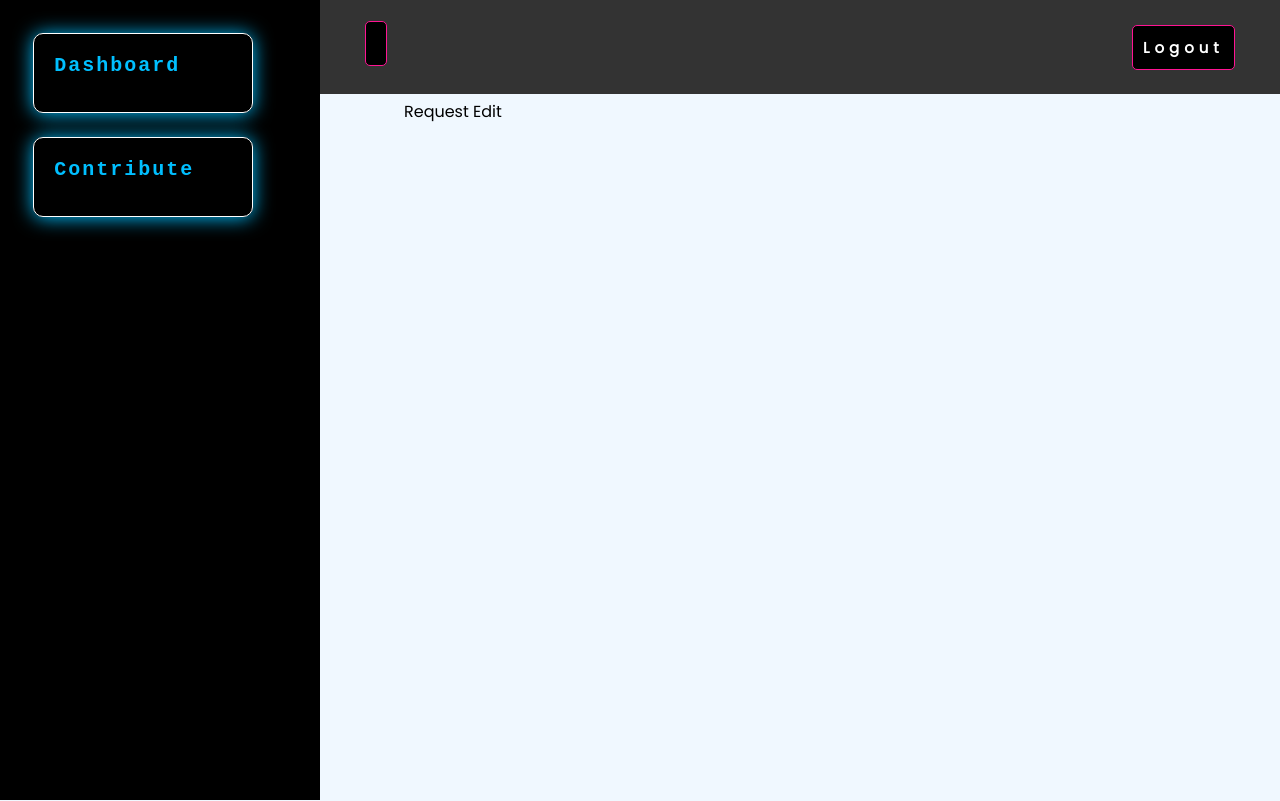
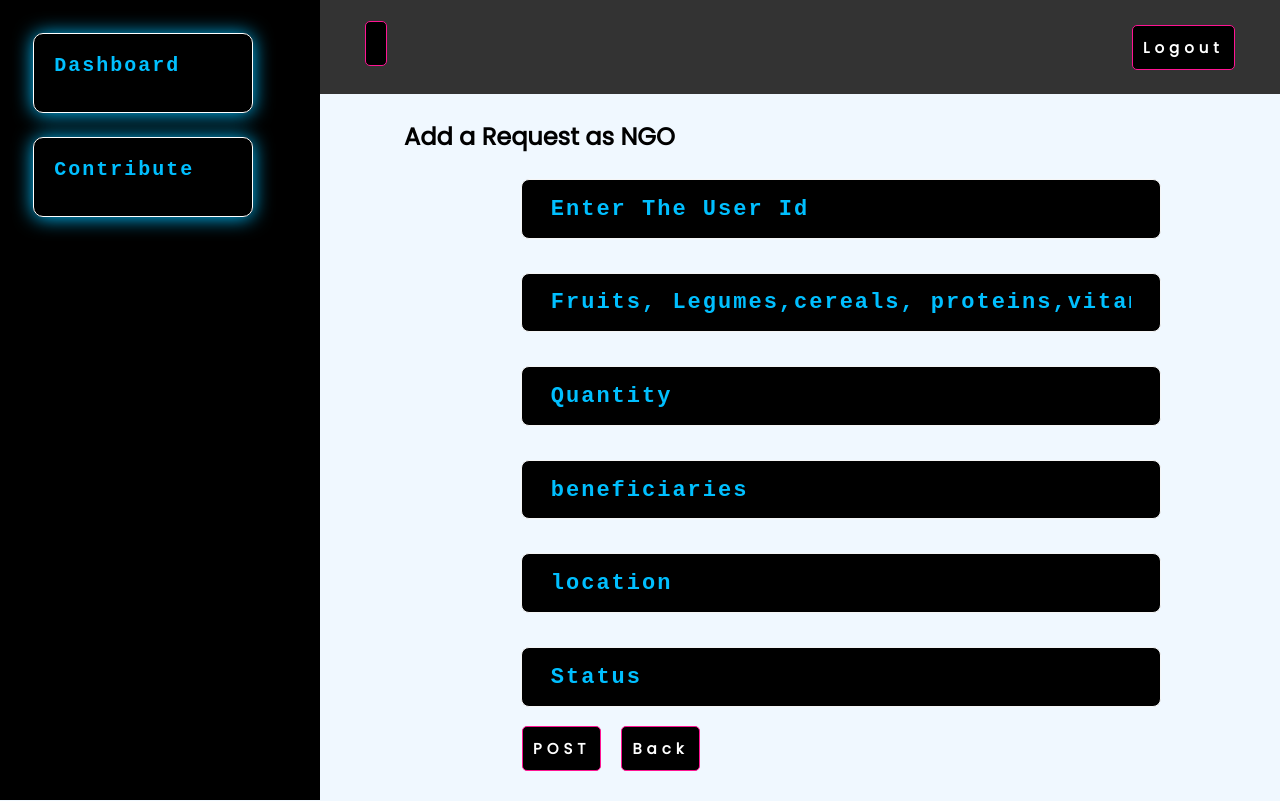
Before and after one commit to KambonoJeff/REACT-FRONT_DONATION_API, a React (Create React App) app: page /PostRequest/new in a window 1280 px wide. Built offline with nearby package versions, Linux system fonts and the light colour scheme; no server answers; sample sign-in values are in the browser's storage.

Commit message:
Add Request Button Development

```diff
--- a/src/components/editForm/Requests.jsx
+++ b/src/components/editForm/Requests.jsx
@@ -1,11 +1,71 @@
 import React from 'react'
+import {useRef} from 'react'
+import axiosClient from '../../axios-client';
+import { Link } from 'react-router-dom';
 
-const Requests_ = () => {
-  return (
-    <div>
-      Request Edit
-    </div>
-  )
-}
+const Request_ = ()=>{
+    const user_idRef = useRef();
+    const foodRef = useRef();
+    const quantityRef = useRef();
+    const beneficiariesRef = useRef();
+    const locationRef = useRef();
+    const statusRef = useRef();
+    const onSubmit=(event)=>{
+      event.preventDefault()
+      const payload = {
+        user_id: user_idRef.current.value,
+        typeoffood: foodRef.current.value,
+        quantity: quantityRef.current.value,
+        beneficiaries: beneficiariesRef.current.value,
+        location: locationRef.current.value,
+        status: statusRef.current.value,
+      }
+      console.log(payload)
+    axiosClient.post('/debugtest',payload).then(({data})=>{
+      console.log(data)
+    }).catch((err)=>{
+      console.log(err)
+    })
+  }
+    return (
+      <>
+      <h2> Add a Request as NGO</h2>
 
-export default Requests_
+        <form action="" onSubmit={onSubmit} method="post">
+          <div className="form-control">
+          <input ref={user_idRef} type="text" name="user_id" id="user_id" placeholder='Enter The User Id'/>
+
+          </div>
+
+          <div className="form-control">
+          <input ref={foodRef} type="text" name="typeoffood" placeholder='Fruits, Legumes,cereals, proteins,vitamins' />
+
+          </div>
+
+          <div className="form-control">
+          <input type="number" name="quantity" ref={quantityRef}placeholder='Quantity' />
+
+          </div>
+
+          <div className="form-control">
+          <input type="text" name="beneficiaries" id="beneficiaries" placeholder='beneficiaries' ref={beneficiariesRef} />
+
+          </div>
+
+          <div className="form-control">
+          <input type="text" name="location" id="location" placeholder='location' ref={locationRef} />
+
+          </div>
+
+          <div className="form-control">
+          <input type="text" name="status" id="status" ref={statusRef} placeholder='Status' />
+
+          </div>
+          <button align='center' type="submit"  className="btn"> POST</button>
+          <Link className='btn' to='/users/requests'>Back</Link>
+        </form>
+
+    </>
+    )
+  }
+export default Request_
--- a/src/router.jsx
+++ b/src/router.jsx
@@ -92,12 +92,12 @@ const router = createBrowserRouter([
 
             },
             {
-                path: '/PostRequest/new',
+                path: '/PostRequest/:id',
                 element: <Requests_/>
 
             },
             {
-                path: '/PostRequest/:id',
+                path: '/PostRequest/new',
                 element: <Requests_/>
 
             },
```
